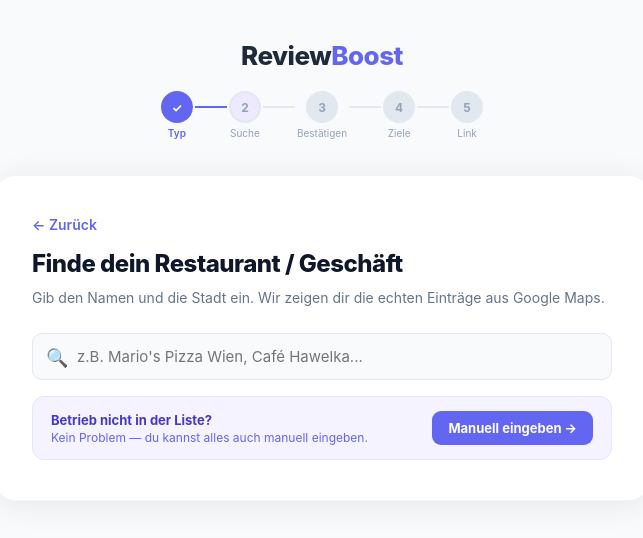
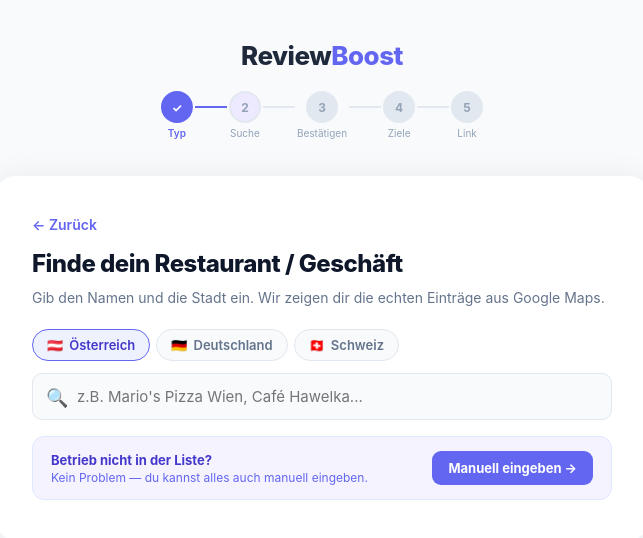
Before and after one commit to Daniel123-kms/reviewboost, a Next.js app: page /onboarding in a window 1280 px wide. Both pictures are taken after a click on the button 640 px from the left and 352 px from the top of the page. Shown: the top 538 px of the page, without its empty margins (318-961 px from the left). Built offline with nearby package versions, Linux system fonts and the light colour scheme.

Commit message:
Add country filter (AT/DE/CH) to onboarding search

```diff
--- a/app/api/search-places/route.ts
+++ b/app/api/search-places/route.ts
@@ -1,25 +1,31 @@
 import { NextResponse } from 'next/server'
+
+const COUNTRY_CONFIG: Record<string, { region: string; lat: number; lng: number; radius: number; label: string }> = {
+  at: { region: "at", lat: 47.8095, lng: 13.0550, radius: 250000, label: "Österreich" },
+  de: { region: "de", lat: 51.1657, lng: 10.4515, radius: 400000, label: "Deutschland" },
+  ch: { region: "ch", lat: 46.8182, lng: 8.2275, radius: 200000, label: "Schweiz" },
+}
 
 export async function GET(request: Request) {
   const { searchParams } = new URL(request.url)
   const query = searchParams.get('query')
+  const country = searchParams.get('country') || 'at'
 
   if (!query || query.length < 2) {
     return NextResponse.json({ results: [] })
   }
 
   const apiKey = process.env.GOOGLE_PLACES_API_KEY
-
   if (!apiKey || apiKey === 'your_google_places_api_key') {
-    // No API key configured — return empty so onboarding falls back to manual entry
     return NextResponse.json({ results: [] })
   }
 
+  const config = COUNTRY_CONFIG[country] ?? COUNTRY_CONFIG.at
+  const locationBias = `circle:${config.radius}@${config.lat},${config.lng}`
+
   try {
-    // Text Search — biased to Austria (DACH), center of Vienna as location bias
-    const locationBias = "circle:200000@48.2082,16.3738"; // 200km radius around Vienna
     const searchRes = await fetch(
-      `https://maps.googleapis.com/maps/api/place/textsearch/json?query=${encodeURIComponent(query)}&language=de&region=at&locationbias=${locationBias}&key=${apiKey}`,
+      `https://maps.googleapis.com/maps/api/place/textsearch/json?query=${encodeURIComponent(query)}&language=de&region=${config.region}&locationbias=${locationBias}&key=${apiKey}`,
       { next: { revalidate: 0 } }
     )
     const searchData = await searchRes.json()
@@ -29,13 +35,9 @@
     }
 
     const places = (searchData.results || []).slice(0, 6).map((place: {
-      place_id: string;
-      name: string;
-      formatted_address: string;
-      rating?: number;
-      user_ratings_total?: number;
-      photos?: Array<{ photo_reference: string }>;
-      types?: string[];
+      place_id: string; name: string; formatted_address: string;
+      rating?: number; user_ratings_total?: number;
+      photos?: Array<{ photo_reference: string }>; types?: string[];
     }) => ({
       place_id: place.place_id,
       name: place.name,
--- a/app/onboarding/page.tsx
+++ b/app/onboarding/page.tsx
@@ -34,6 +34,7 @@
   const [mode, setMode] = useState<"single" | "chain" | null>(null);
   const [chainName, setChainName] = useState("");
   const [query, setQuery] = useState("");
+  const [country, setCountry] = useState("at");
   const [results, setResults] = useState<Place[]>([]);
   const [selected, setSelected] = useState<Place | null>(null);
   const [businesses, setBusinesses] = useState<SavedBusiness[]>([]);
@@ -53,7 +54,7 @@
     searchTimeout.current = setTimeout(async () => {
       setSearching(true);
       try {
-        const res = await fetch(`/api/search-places?query=${encodeURIComponent(query)}`);
+        const res = await fetch(`/api/search-places?query=${encodeURIComponent(query)}&country=${country}`);
         const data = await res.json();
         setResults(data.results || []);
       } catch {
@@ -165,7 +166,26 @@
       <button onClick={() => { if (mode === "chain" && businesses.length === 0) setChainName(""); else setStep("mode"); }} style={backBtn}>← Zurück</button>
       <h1 style={headingStyle}>{mode === "chain" ? `Standort suchen — ${chainName}` : "Finde dein Restaurant / Geschäft"}</h1>
       <p style={subStyle}>Gib den Namen und die Stadt ein. Wir zeigen dir die echten Einträge aus Google Maps.</p>
-      <div style={{ position: "relative", marginTop: 24 }}>
+
+      {/* Country filter */}
+      <div style={{ display: "flex", gap: 6, marginTop: 20 }}>
+        {[
+          { code: "at", flag: "🇦🇹", label: "Österreich" },
+          { code: "de", flag: "🇩🇪", label: "Deutschland" },
+          { code: "ch", flag: "🇨🇭", label: "Schweiz" },
+        ].map((c) => (
+          <button key={c.code} onClick={() => { setCountry(c.code); setResults([]); }}
+            style={{ display: "flex", alignItems: "center", gap: 6, padding: "7px 14px", borderRadius: 20, border: "1.5px solid", fontFamily: "inherit", cursor: "pointer", fontSize: 13, fontWeight: 600, transition: "all 0.15s",
+              backgroundColor: country === c.code ? "#eef2ff" : "#f8fafc",
+              borderColor: country === c.code ? "#6366f1" : "#e2e8f0",
+              color: country === c.code ? "#4338ca" : "#64748b",
+            }}>
+            <span>{c.flag}</span> {c.label}
+          </button>
+        ))}
+      </div>
+
+      <div style={{ position: "relative", marginTop: 12 }}>
         <input value={query} onChange={(e) => setQuery(e.target.value)} placeholder="z.B. Mario's Pizza Wien, Café Hawelka..."
           style={{ ...inputStyle, fontSize: 15, paddingLeft: 44 }} autoFocus />
         <span style={{ position: "absolute", left: 14, top: "50%", transform: "translateY(-50%)", fontSize: 18 }}>🔍</span>
```
